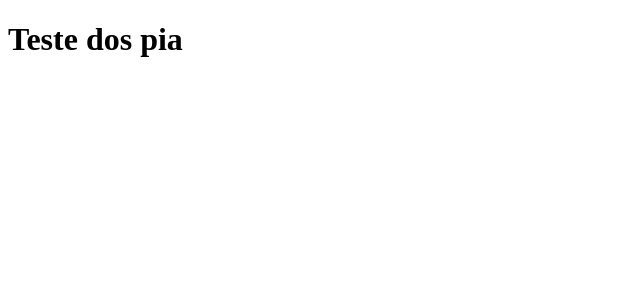
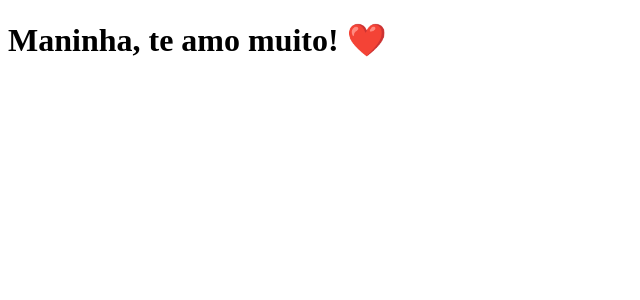
Before and after one commit to Rodrigobarb/clone-tabnews, a Next.js app: page / in a window 1280 px wide. Shown: the top 300 px of the page, without its empty margins (0-640 px from the left). Built offline with nearby package versions, Linux system fonts and the light colour scheme.

Commit message:
frase modificada

```diff
--- a/pages/index.js
+++ b/pages/index.js
@@ -1,5 +1,5 @@
 function Home (){
-    return <h1>Teste dos pia</h1>
+    return <h1>Maninha, te amo muito! ❤️</h1>
 }
 
 export default Home;
```
